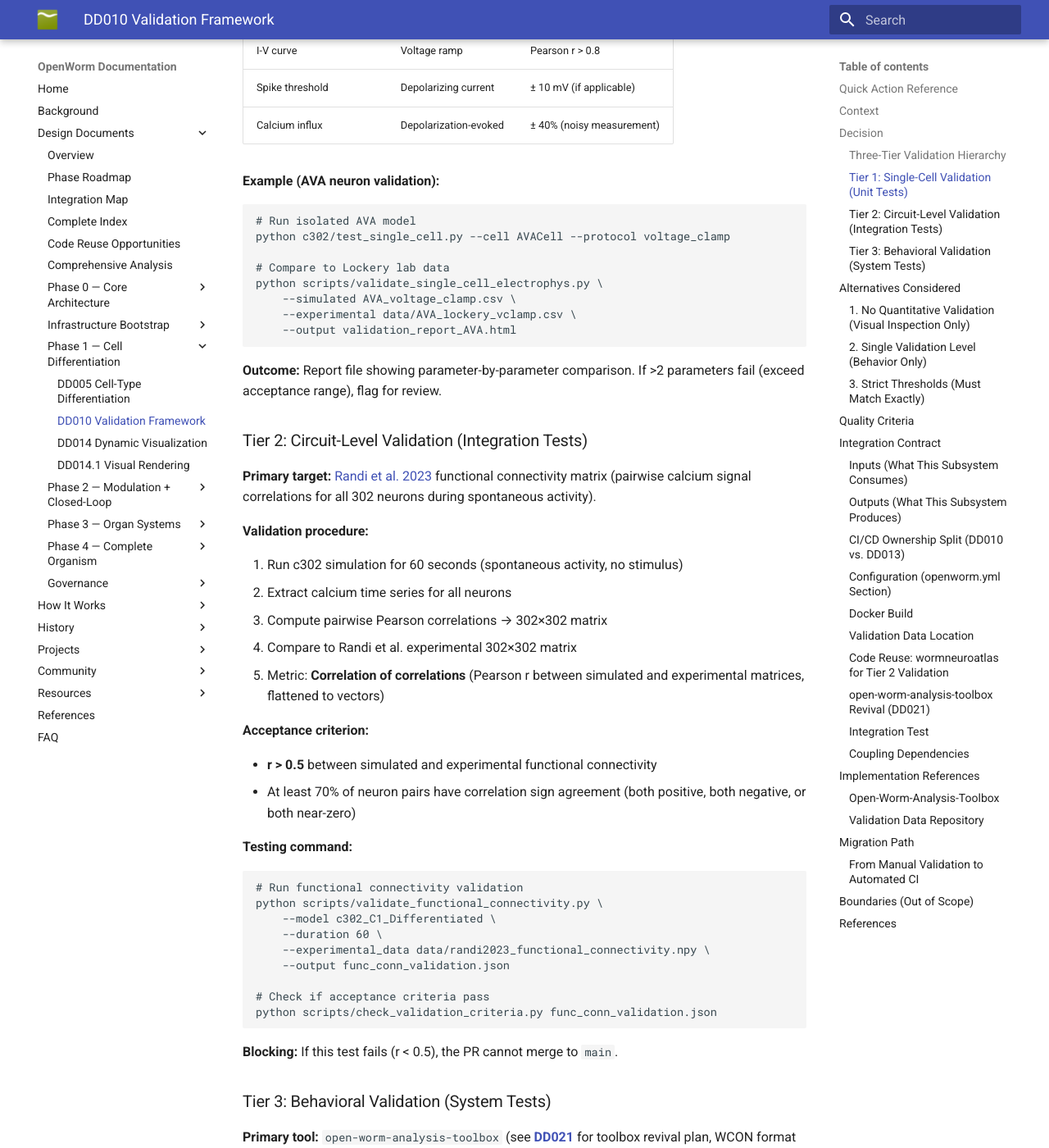
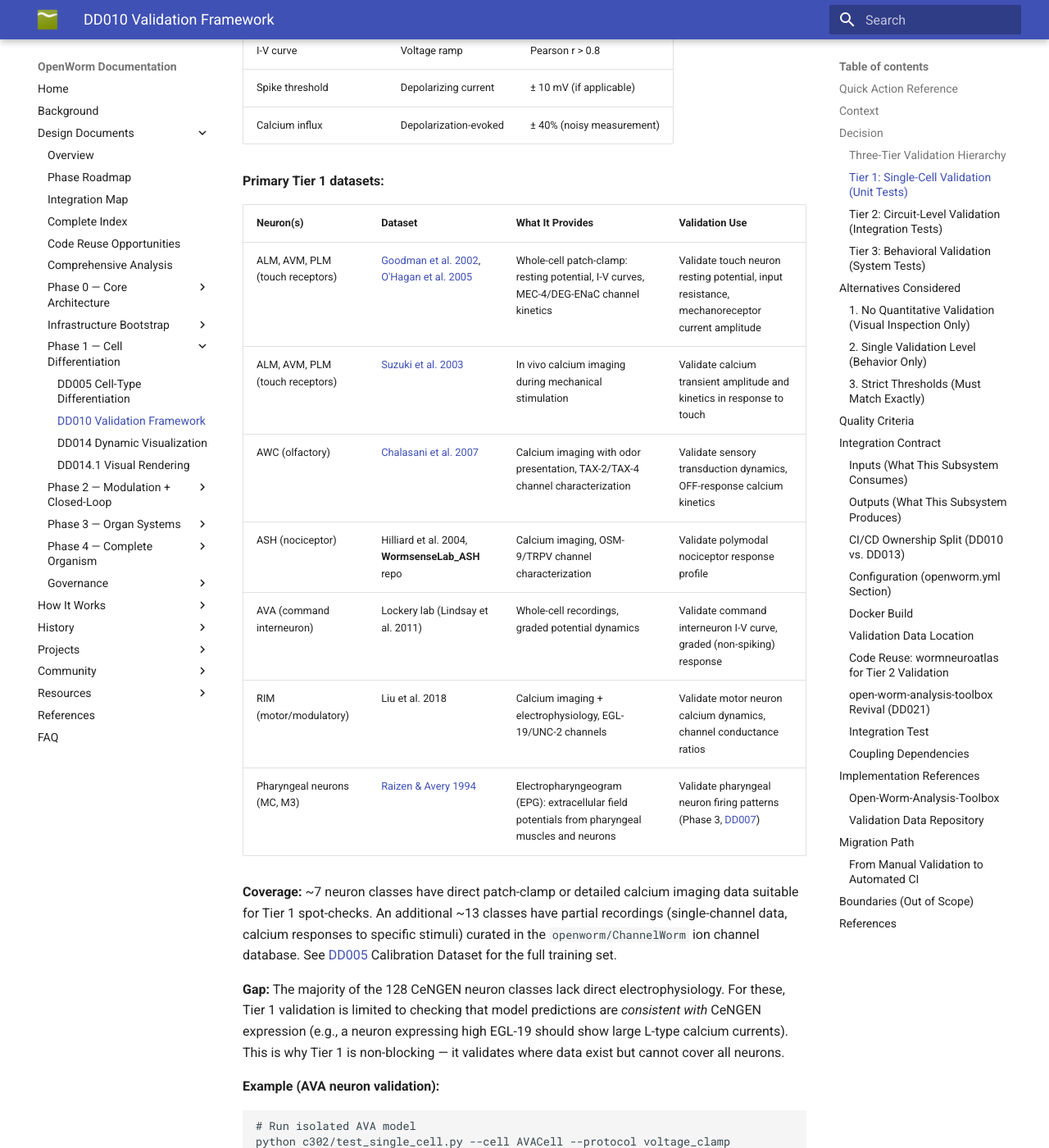
Before and after one commit to openworm/openworm_docs, an MkDocs documentation site: the page built from docs/design_documents/DD010_Validation_Framework.md, in a window 1280 px wide and 1400 px high, scrolled down 2440 px. Shown: the whole window at 82% size. Built offline with MkDocs 1.6.1 and Material for MkDocs 9.7.7, drawn with Linux system fonts in a browser that asks for light colours; some of the changed text lies outside the part shown.

Commit message:
Add concrete Tier 1 electrophysiology datasets to DD010 and references
DD010 Tier 1 previously had no specific datasets — just vague "Goodman
lab patch-clamp." Now lists 7 neuron classes with named papers: touch
neurons (Goodman 2002, O'Hagan 2005, Suzuki 2003), AWC (Chalasani
2007), ASH (Hilliard 2004), AVA (Lindsay 2011), RIM (Liu 2018),
pharyngeal (Raizen 1994). Documents the coverage gap (~7 classes with
direct data out of 128) and why Tier 1 is non-blocking.

Added new "Single-Cell Electrophysiology" section to master references
page with all Tier 1 validation sources.

Co-Authored-By: Claude Opus 4.6 <noreply@anthropic.com>

````diff
--- a/docs/design_documents/DD010_Validation_Framework.md
+++ b/docs/design_documents/DD010_Validation_Framework.md
@@ -62,15 +62,31 @@ Run the cell model in isolation (no synaptic inputs, no network effects) with st
 | Spike threshold | Depolarizing current | ± 10 mV (if applicable) |
 | Calcium influx | Depolarization-evoked | ± 40% (noisy measurement) |
 
+**Primary Tier 1 datasets:**
+
+| Neuron(s) | Dataset | What It Provides | Validation Use |
+|-----------|---------|------------------|----------------|
+| ALM, AVM, PLM (touch receptors) | [Goodman et al. 2002](https://doi.org/10.1038/4151039a), [O'Hagan et al. 2005](https://doi.org/10.1038/nn1362) | Whole-cell patch-clamp: resting potential, I-V curves, MEC-4/DEG-ENaC channel kinetics | Validate touch neuron resting potential, input resistance, mechanoreceptor current amplitude |
+| ALM, AVM, PLM (touch receptors) | [Suzuki et al. 2003](https://doi.org/10.1016/S0896-6273(03)00539-7) | In vivo calcium imaging during mechanical stimulation | Validate calcium transient amplitude and kinetics in response to touch |
+| AWC (olfactory) | [Chalasani et al. 2007](https://doi.org/10.1038/nature06292) | Calcium imaging with odor presentation, TAX-2/TAX-4 channel characterization | Validate sensory transduction dynamics, OFF-response calcium kinetics |
+| ASH (nociceptor) | Hilliard et al. 2004, **WormsenseLab_ASH** repo | Calcium imaging, OSM-9/TRPV channel characterization | Validate polymodal nociceptor response profile |
+| AVA (command interneuron) | Lockery lab (Lindsay et al. 2011) | Whole-cell recordings, graded potential dynamics | Validate command interneuron I-V curve, graded (non-spiking) response |
+| RIM (motor/modulatory) | Liu et al. 2018 | Calcium imaging + electrophysiology, EGL-19/UNC-2 channels | Validate motor neuron calcium dynamics, channel conductance ratios |
+| Pharyngeal neurons (MC, M3) | [Raizen & Avery 1994](https://doi.org/10.1016/0896-6273(94)90207-0) | Electropharyngeogram (EPG): extracellular field potentials from pharyngeal muscles and neurons | Validate pharyngeal neuron firing patterns (Phase 3, [DD007](DD007_Pharyngeal_System_Architecture.md)) |
+
+**Coverage:** ~7 neuron classes have direct patch-clamp or detailed calcium imaging data suitable for Tier 1 spot-checks. An additional ~13 classes have partial recordings (single-channel data, calcium responses to specific stimuli) curated in the `openworm/ChannelWorm` ion channel database. See [DD005](DD005_Cell_Type_Differentiation_Strategy.md) Calibration Dataset for the full training set.
+
+**Gap:** The majority of the 128 CeNGEN neuron classes lack direct electrophysiology. For these, Tier 1 validation is limited to checking that model predictions are *consistent with* CeNGEN expression (e.g., a neuron expressing high EGL-19 should show large L-type calcium currents). This is why Tier 1 is non-blocking — it validates where data exist but cannot cover all neurons.
+
 **Example (AVA neuron validation):**
 ```bash
 # Run isolated AVA model
 python c302/test_single_cell.py --cell AVACell --protocol voltage_clamp
 
-# Compare to Lockery lab data
+# Compare to Lockery lab data (Lindsay et al. 2011)
 python scripts/validate_single_cell_electrophys.py \
     --simulated AVA_voltage_clamp.csv \
-    --experimental data/AVA_lockery_vclamp.csv \
+    --experimental data/electrophysiology/AVA_lockery_vclamp.csv \
     --output validation_report_AVA.html
 ```
 
````
Also changed, not shown: docs/references.md (+15 -1 lines).
